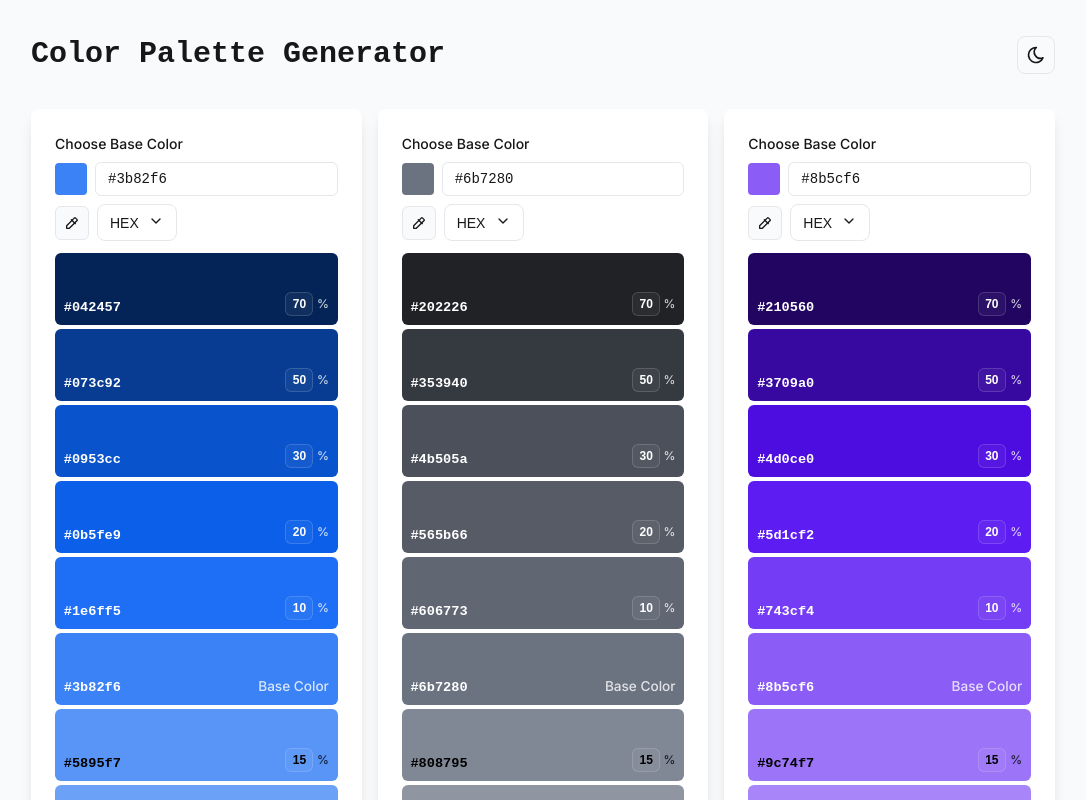
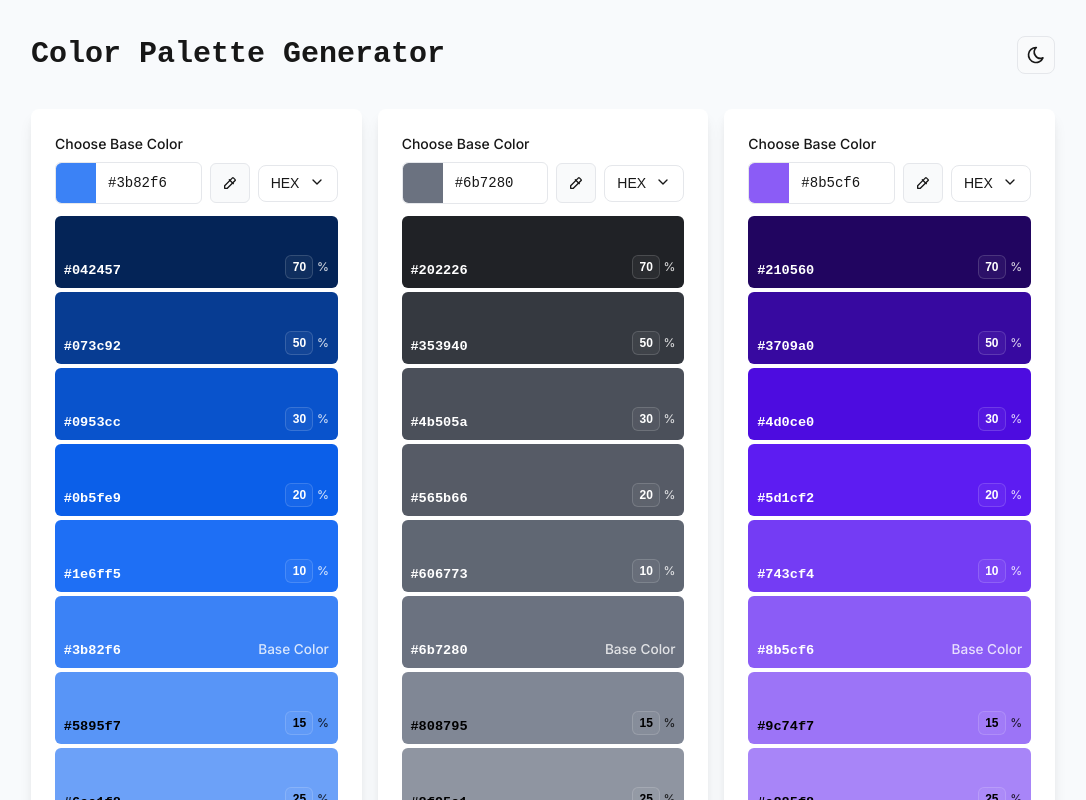
Before and after one commit to angiehemans/color-palette-generator, a Next.js app: page / in a window 1280 px wide. Shown: the top 800 px of the page, without its empty margins (97-1183 px from the left). Built offline with nearby package versions, Linux system fonts and the light colour scheme.

Commit message:
fixed controls

```diff
--- a/src/app/components/ColorPaletteGenerator.tsx
+++ b/src/app/components/ColorPaletteGenerator.tsx
@@ -281,6 +281,7 @@ export default function ColorPaletteGenerator({ defaultColor }: ColorPaletteGene
     <div className="card">
       <label className="label">Choose Base Color</label>
       <div className="color-input-section">
+        <div className="color-picker-input-group">
           <div className="color-picker-button" style={{ backgroundColor: baseColor }} onClick={() => setShowColorPicker(!showColorPicker)}>
             {showColorPicker && (
               <div className="color-picker-popover">
@@ -301,6 +302,7 @@ export default function ColorPaletteGenerator({ defaultColor }: ColorPaletteGene
             className="input"
             placeholder={colorFormat === 'hex' ? '#000000' : colorFormat === 'rgb' ? 'rgb(0, 0, 0)' : 'hsl(0, 0%, 0%)'}
           />
+        </div>
         {!isMobile && (
           <button
             onClick={handleEyeDropper}
--- a/src/app/globals.css
+++ b/src/app/globals.css
@@ -133,20 +133,16 @@ body {
 
 .input {
   padding: 0.5rem 0.75rem;
-  border: 1px solid var(--border-color);
-  border-radius: 0.375rem;
+  border: none;
+  border-top-right-radius: 0.375rem;
+  border-bottom-right-radius: 0.375rem;
   font-family: monospace;
   font-size: 0.875rem;
-  flex: 1;
+  width: 100%;
   outline: none;
   background: var(--input-bg);
   color: var(--foreground);
   transition: all 0.2s ease;
-}
-
-.input:focus {
-  border-color: #3b82f6;
-  box-shadow: 0 0 0 3px rgba(59, 130, 246, 0.1);
 }
 
 .button {
@@ -161,6 +157,9 @@ body {
   display: inline-flex;
   align-items: center;
   justify-content: center;
+  width: 2.5rem;
+  height: 2.5rem;
+  flex-shrink: 0;
 }
 
 .button:hover {
@@ -212,6 +211,7 @@ body {
   transition: all 0.2s ease;
   min-width: 5rem;
   gap: 0.5rem;
+  flex-shrink: 0;
 }
 
 .radix-select-trigger:hover {
@@ -258,11 +258,13 @@ body {
 }
 
 .color-picker-button {
-  width: 2rem;
-  height: 2rem;
-  border-radius: 0.25rem;
+  width: 2.5rem;
+  height: 2.5rem;
+  border-top-left-radius: 0.35rem;
+  border-bottom-left-radius: 0.35rem;
   cursor: pointer;
   position: relative;
+  flex-shrink: 0;
 }
 
 .color-picker-button:hover {
@@ -285,8 +287,22 @@ body {
   display: flex;
   align-items: center;
   gap: 0.5rem;
-  flex-wrap: wrap;
   margin-bottom: 0.75rem;
+}
+
+.color-picker-input-group {
+  display: flex;
+  align-items: center;
+  gap: 0;
+  border: 1px solid var(--border-color);
+  border-radius: 0.375rem;
+  transition: all 0.2s ease;
+  flex: 1;
+}
+
+.color-picker-input-group:focus-within {
+  border-color: #3b82f6;
+  box-shadow: 0 0 0 3px rgba(59, 130, 246, 0.1);
 }
 
 .space-y-8 > * + * {
```
Lines whose indentation alone changed are shown as unchanged.
